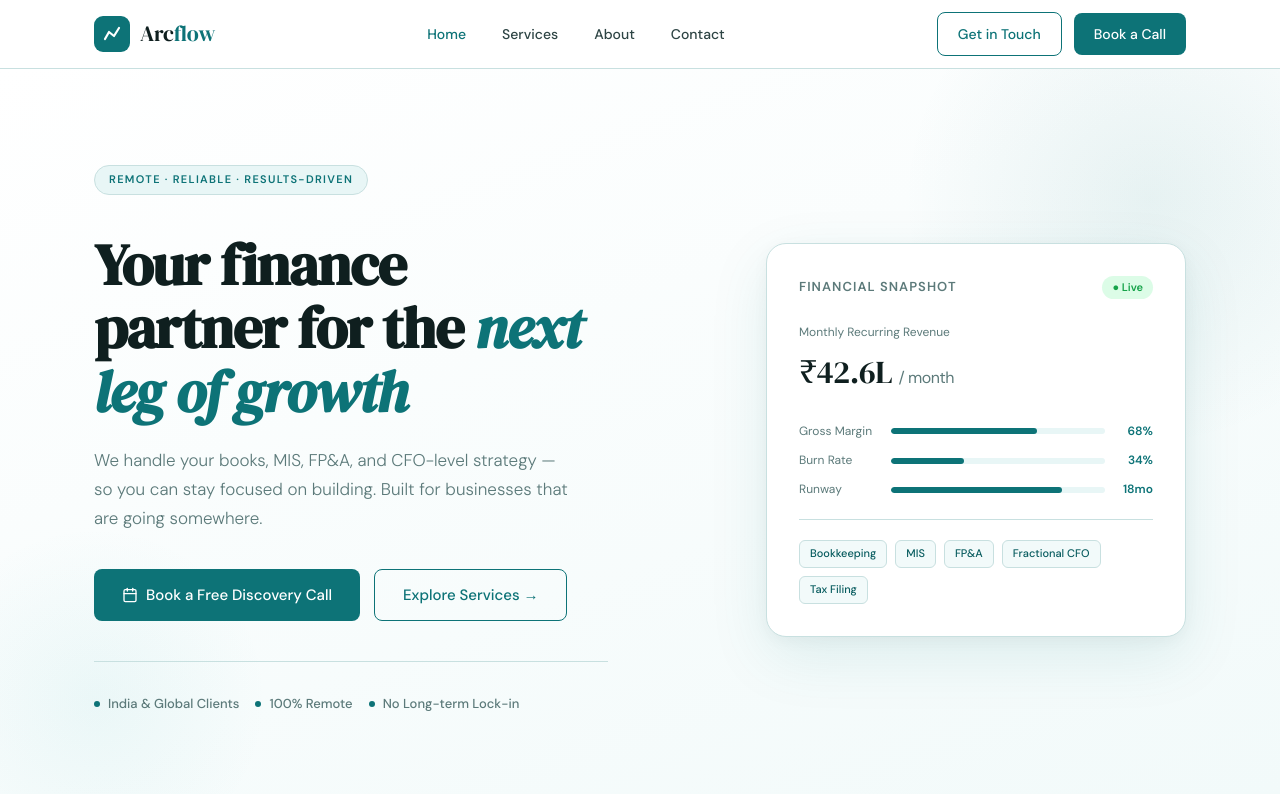
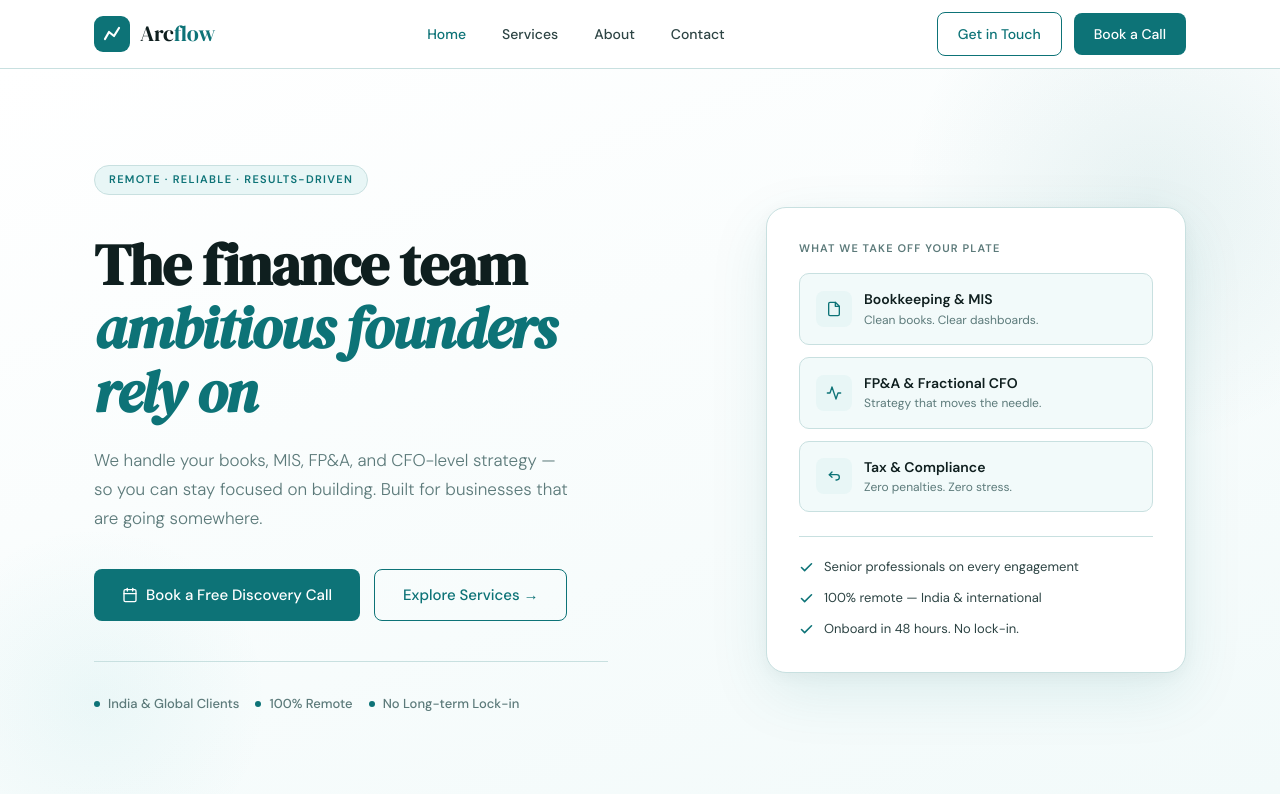
Before and after one commit to arcflowfinance/arcflow, a plain HTML site: page index.html in a window 1280 px wide. Shown: the top 800 px of the page. Drawn offline with Linux system fonts and the light colour scheme.

Commit message:
Add files via upload

```diff
--- a/index.html
+++ b/index.html
@@ -51,7 +51,7 @@
       <div class="hero-eyebrow">
         <span class="tag">Remote · Reliable · Results-Driven</span>
       </div>
-      <h1>Your finance partner for the <em>next leg of growth</em></h1>
+      <h1>The finance team <em>ambitious founders rely on</em></h1>
       <p class="hero-sub">We handle your books, MIS, FP&amp;A, and CFO-level strategy — so you can stay focused on building. Built for businesses that are going somewhere.</p>
       <div class="hero-actions">
         <a href="contact.html#book" class="btn btn-primary">
@@ -68,37 +68,51 @@
     </div>
     <div class="hero-visual">
       <div class="hero-card">
-        <div class="hero-card-header">
-          <span class="hero-card-title">Financial Snapshot</span>
-          <span class="hero-badge">● Live</span>
-        </div>
-        <div class="hero-metric">
-          <div class="hero-metric-label">Monthly Recurring Revenue</div>
-          <div class="hero-metric-value">₹42.6L <span>/ month</span></div>
-        </div>
-        <div class="hero-bars">
-          <div class="hero-bar-row">
-            <span class="hero-bar-label">Gross Margin</span>
-            <div class="hero-bar-track"><div class="hero-bar-fill" style="width:68%"></div></div>
-            <span class="hero-bar-pct">68%</span>
-          </div>
-          <div class="hero-bar-row">
-            <span class="hero-bar-label">Burn Rate</span>
-            <div class="hero-bar-track"><div class="hero-bar-fill" style="width:34%"></div></div>
-            <span class="hero-bar-pct">34%</span>
-          </div>
-          <div class="hero-bar-row">
-            <span class="hero-bar-label">Runway</span>
-            <div class="hero-bar-track"><div class="hero-bar-fill" style="width:80%"></div></div>
-            <span class="hero-bar-pct">18mo</span>
+        <div style="margin-bottom:24px;">
+          <div class="hero-card-title" style="font-size:11px;font-weight:600;letter-spacing:0.1em;text-transform:uppercase;color:var(--mid);margin-bottom:16px;">What we take off your plate</div>
+          <div style="display:flex;flex-direction:column;gap:12px;">
+            <div style="display:flex;align-items:center;gap:12px;padding:14px 16px;background:var(--teal-pale);border:1px solid var(--border);border-radius:10px;">
+              <div style="width:36px;height:36px;background:var(--teal-mist);border-radius:8px;display:flex;align-items:center;justify-content:center;color:var(--teal);flex-shrink:0;">
+                <svg width="16" height="16" viewBox="0 0 24 24" fill="none" stroke="currentColor" stroke-width="2" stroke-linecap="round" stroke-linejoin="round"><path d="M14 2H6a2 2 0 0 0-2 2v16a2 2 0 0 0 2 2h12a2 2 0 0 0 2-2V8z"/><polyline points="14,2 14,8 20,8"/></svg>
+              </div>
+              <div>
+                <div style="font-size:14px;font-weight:600;color:var(--ink);">Bookkeeping &amp; MIS</div>
+                <div style="font-size:12px;color:var(--mid);">Clean books. Clear dashboards.</div>
+              </div>
+            </div>
+            <div style="display:flex;align-items:center;gap:12px;padding:14px 16px;background:var(--teal-pale);border:1px solid var(--border);border-radius:10px;">
+              <div style="width:36px;height:36px;background:var(--teal-mist);border-radius:8px;display:flex;align-items:center;justify-content:center;color:var(--teal);flex-shrink:0;">
+                <svg width="16" height="16" viewBox="0 0 24 24" fill="none" stroke="currentColor" stroke-width="2" stroke-linecap="round" stroke-linejoin="round"><polyline points="22,12 18,12 15,21 9,3 6,12 2,12"/></svg>
+              </div>
+              <div>
+                <div style="font-size:14px;font-weight:600;color:var(--ink);">FP&amp;A &amp; Fractional CFO</div>
+                <div style="font-size:12px;color:var(--mid);">Strategy that moves the needle.</div>
+              </div>
+            </div>
+            <div style="display:flex;align-items:center;gap:12px;padding:14px 16px;background:var(--teal-pale);border:1px solid var(--border);border-radius:10px;">
+              <div style="width:36px;height:36px;background:var(--teal-mist);border-radius:8px;display:flex;align-items:center;justify-content:center;color:var(--teal);flex-shrink:0;">
+                <svg width="16" height="16" viewBox="0 0 24 24" fill="none" stroke="currentColor" stroke-width="2" stroke-linecap="round" stroke-linejoin="round"><path d="M9 14l-4-4 4-4"/><path d="M5 10h11a4 4 0 0 1 0 8h-1"/></svg>
+              </div>
+              <div>
+                <div style="font-size:14px;font-weight:600;color:var(--ink);">Tax &amp; Compliance</div>
+                <div style="font-size:12px;color:var(--mid);">Zero penalties. Zero stress.</div>
+              </div>
+            </div>
           </div>
         </div>
-        <div class="hero-services-row">
-          <span class="hero-chip">Bookkeeping</span>
-          <span class="hero-chip">MIS</span>
-          <span class="hero-chip">FP&amp;A</span>
-          <span class="hero-chip">Fractional CFO</span>
-          <span class="hero-chip">Tax Filing</span>
+        <div style="padding-top:20px;border-top:1px solid var(--border);display:flex;flex-direction:column;gap:10px;">
+          <div style="display:flex;align-items:center;gap:10px;font-size:13px;color:var(--ink-soft);">
+            <svg width="15" height="15" viewBox="0 0 24 24" fill="none" stroke="var(--teal)" stroke-width="2.5" stroke-linecap="round" stroke-linejoin="round"><polyline points="20,6 9,17 4,12"/></svg>
+            Senior professionals on every engagement
+          </div>
+          <div style="display:flex;align-items:center;gap:10px;font-size:13px;color:var(--ink-soft);">
+            <svg width="15" height="15" viewBox="0 0 24 24" fill="none" stroke="var(--teal)" stroke-width="2.5" stroke-linecap="round" stroke-linejoin="round"><polyline points="20,6 9,17 4,12"/></svg>
+            100% remote — India &amp; international
+          </div>
+          <div style="display:flex;align-items:center;gap:10px;font-size:13px;color:var(--ink-soft);">
+            <svg width="15" height="15" viewBox="0 0 24 24" fill="none" stroke="var(--teal)" stroke-width="2.5" stroke-linecap="round" stroke-linejoin="round"><polyline points="20,6 9,17 4,12"/></svg>
+            Onboard in 48 hours. No lock-in.
+          </div>
         </div>
       </div>
     </div>
@@ -141,7 +155,7 @@
         </div>
       </div>
 
-      <div class="service-card featured">
+            <div class="service-card">
         <div class="service-icon">
           <svg width="24" height="24" viewBox="0 0 24 24" fill="none" stroke="currentColor" stroke-width="1.8" stroke-linecap="round" stroke-linejoin="round"><polyline points="22,12 18,12 15,21 9,3 6,12 2,12"/></svg>
         </div>
@@ -180,7 +194,7 @@
         </div>
       </div>
 
-      <div class="service-card" style="display:flex;flex-direction:column;justify-content:center;align-items:flex-start;background:var(--teal-pale);">
+      <div class="service-card" style="display:flex;flex-direction:column;justify-content:center;align-items:flex-start;">
         <div style="margin-bottom:16px;">
           <div style="font-family:var(--font-display);font-size:24px;color:var(--ink);margin-bottom:8px;">Not sure what you need?</div>
           <p style="font-size:14px;color:var(--mid);line-height:1.65;">Let's talk. We'll map out exactly where we can add the most value for your business.</p>
@@ -322,14 +336,7 @@
   function toggleNav() {
     document.getElementById('mobileNav').classList.toggle('open');
   }
-  // Animate bars on load
-  window.addEventListener('load', () => {
-    document.querySelectorAll('.hero-bar-fill').forEach(bar => {
-      const w = bar.style.width;
-      bar.style.width = '0';
-      setTimeout(() => { bar.style.width = w; }, 300);
-    });
-  });
+
 </script>
 </body>
 </html>
```
